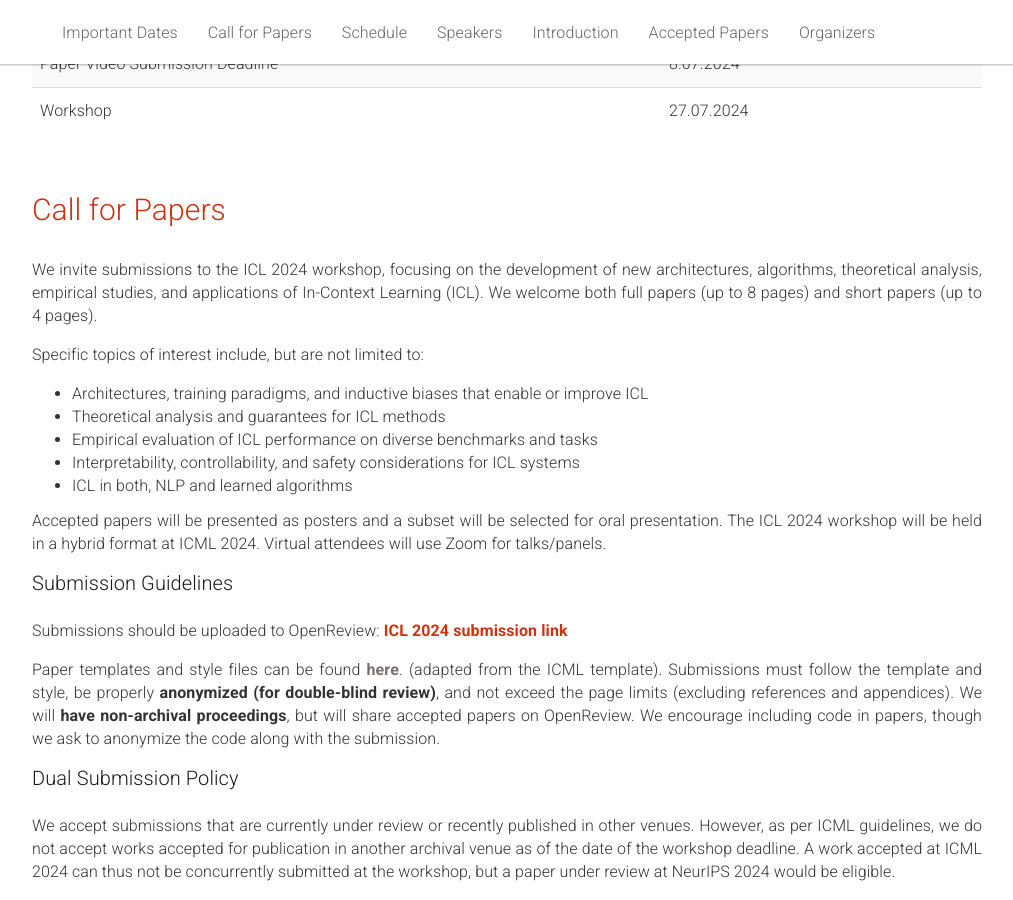
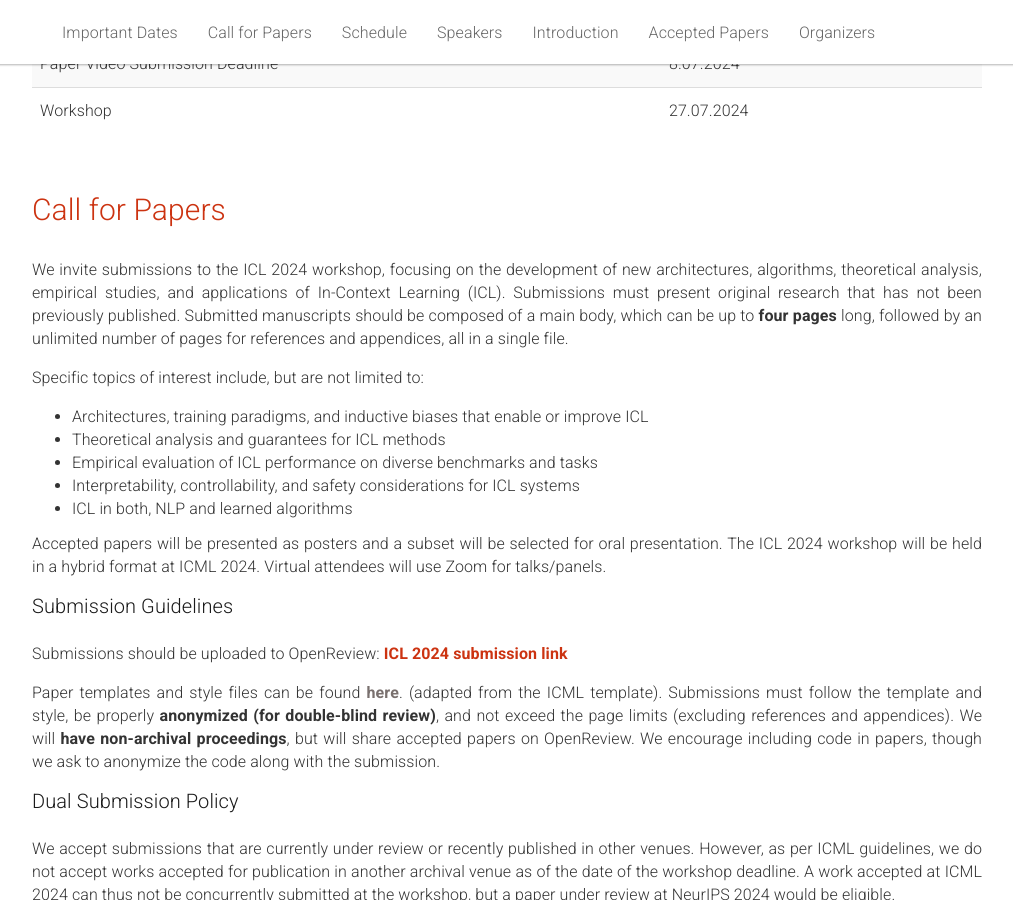
Before and after one commit to iclworkshop/iclworkshop.github.io, a Jekyll site: the page built from _pages/home.md, in a window 1280 px wide and 900 px high, scrolled down 738 px. Shown: the whole window, without its empty margins (133-1146 px from the left). Built offline with Jekyll 4.4.1, drawn with Linux system fonts in a browser that asks for light colours.

Commit message:
Update home.md

```diff
--- a/_pages/home.md
+++ b/_pages/home.md
@@ -216,7 +216,7 @@ In-context learning (ICL) is an emerging capability of large-scale models, inclu
 
 <div class="row">
   <div class="col-xs-12">
-        <p>We invite submissions to the ICL 2024 workshop, focusing on the development of new architectures, algorithms, theoretical analysis, empirical studies, and applications of In-Context Learning (ICL). We welcome both full papers (up to 8 pages) and short papers (up to 4 pages).
+        <p>We invite submissions to the ICL 2024 workshop, focusing on the development of new architectures, algorithms, theoretical analysis, empirical studies, and applications of In-Context Learning (ICL). Submissions must present original research that has not been previously published. Submitted manuscripts should be composed of a main body, which can be up to <b>four pages</b> long, followed by an unlimited number of pages for references and appendices, all in a single file.
         </p>
         <p>Specific topics of interest include, but are not limited to:</p>
         <ul>
```
